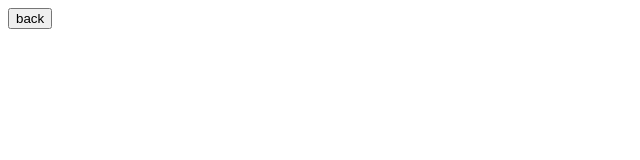
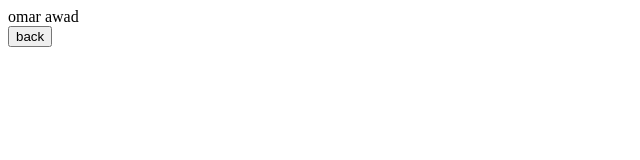
Before and after one commit to AmrKhaled35/Tic_Tac_Toe, an Electron app: page src/games/game2/Four-in-a-row.html in a window 1280 px wide. Shown: the whole page, without its empty margins (0-640 px from the left). Drawn offline with Linux system fonts and the light colour scheme.

Commit message:
omar test

```diff
--- a/src/games/game2/Four-in-a-row.html
+++ b/src/games/game2/Four-in-a-row.html
@@ -6,6 +6,9 @@
     <title>Four-in-a-row</title>
 </head>
 <body>
+    <div class="container">
+        omar awad
+    </div>
     <button onclick="window.location.href = '../../../Public/Games/Games.html';">back</button>
 </body>
 </html>
```
